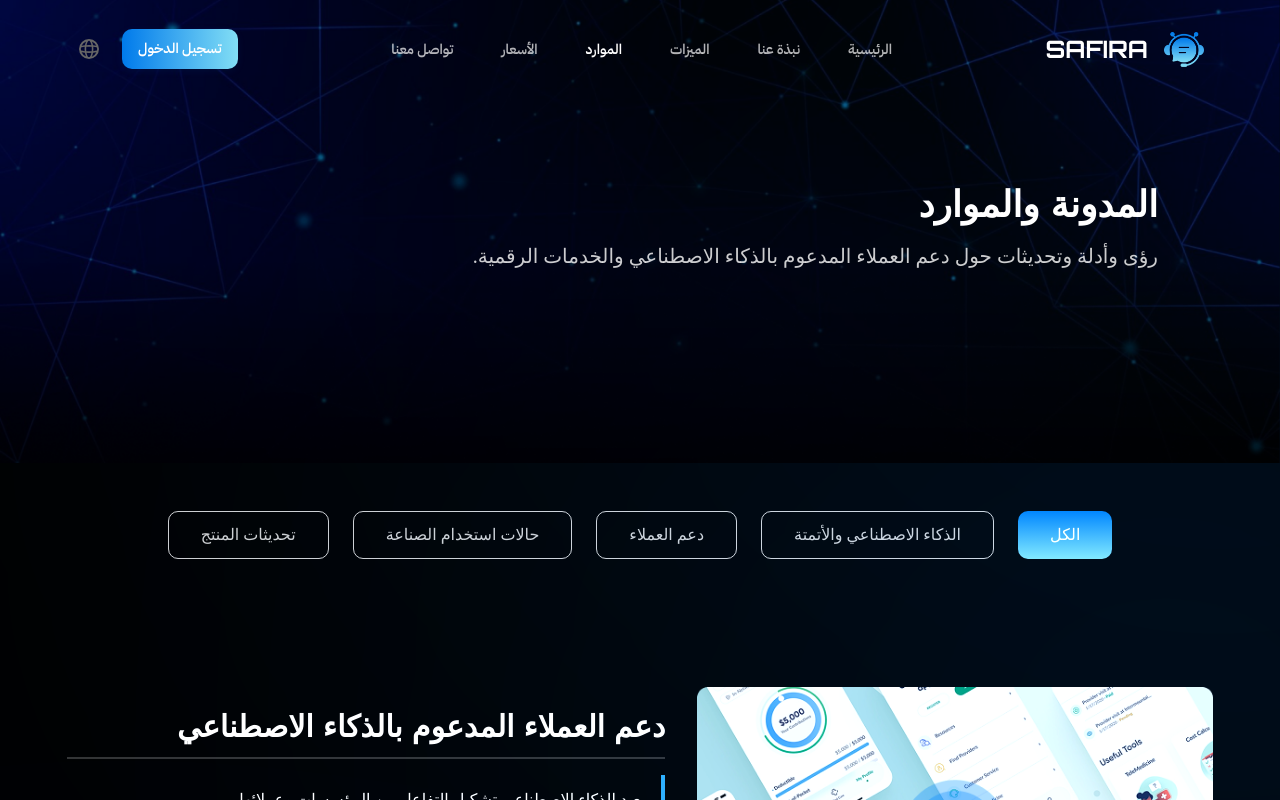
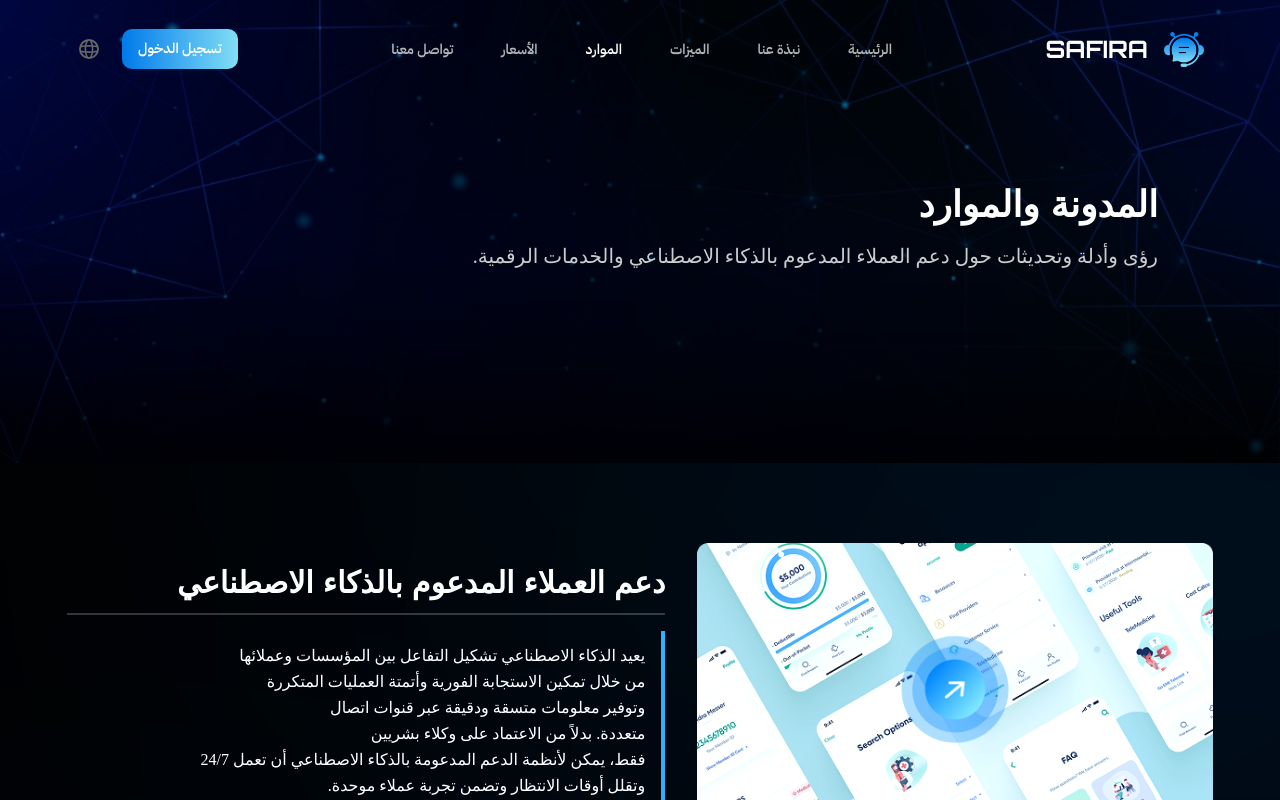
Before and after one commit to Esamka/SAFIRA-Platform, a Next.js app: page /resources in a window 1280 px wide. Shown: the top 800 px of the page. Built offline with nearby package versions, Linux system fonts and the light colour scheme.

Commit message:
chore(resources): hide tabs section in resources page

```diff
--- a/src/components/pages/Resources.tsx
+++ b/src/components/pages/Resources.tsx
@@ -60,7 +60,7 @@ export default function Resources() {
 				/>
 			</section>
 
-			<section className="relative mx-auto max-w-[1193.59px] px-6 py-12" dir={isRTL ? "rtl" : "ltr"}>
+			{/* <section className="relative mx-auto max-w-[1193.59px] px-6 py-12" dir={isRTL ? "rtl" : "ltr"}>
 				<div className="flex flex-wrap gap-3 sm:gap-4 md:gap-6 justify-center w-full">
 					{tabs.map((tab) => (
 						<button
@@ -79,7 +79,7 @@ export default function Resources() {
 						</button>
 					))}
 				</div>
-			</section>
+			</section> */}
 
 			<section className="relative mx-auto max-w-[1193.59px] px-6 py-20 flex justify-center">
 				{/* Glow — right side, top area */}
```
